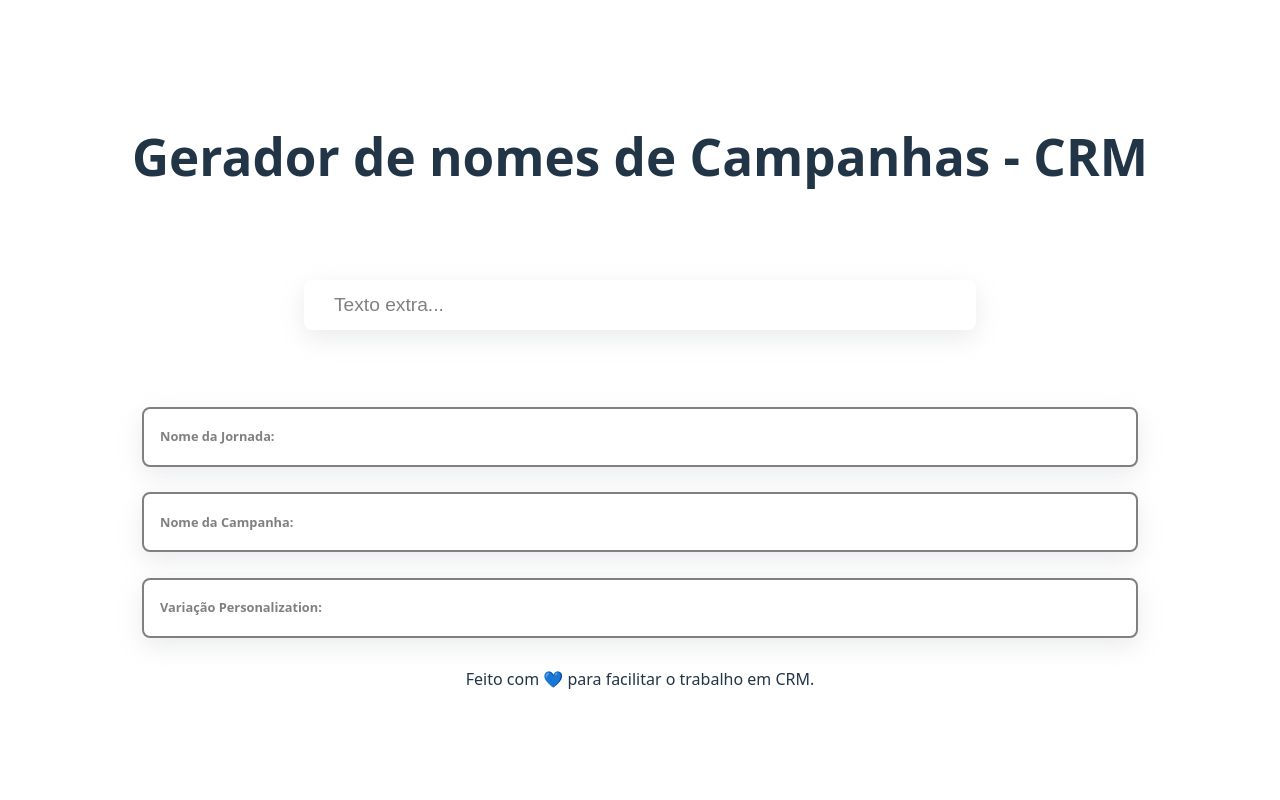
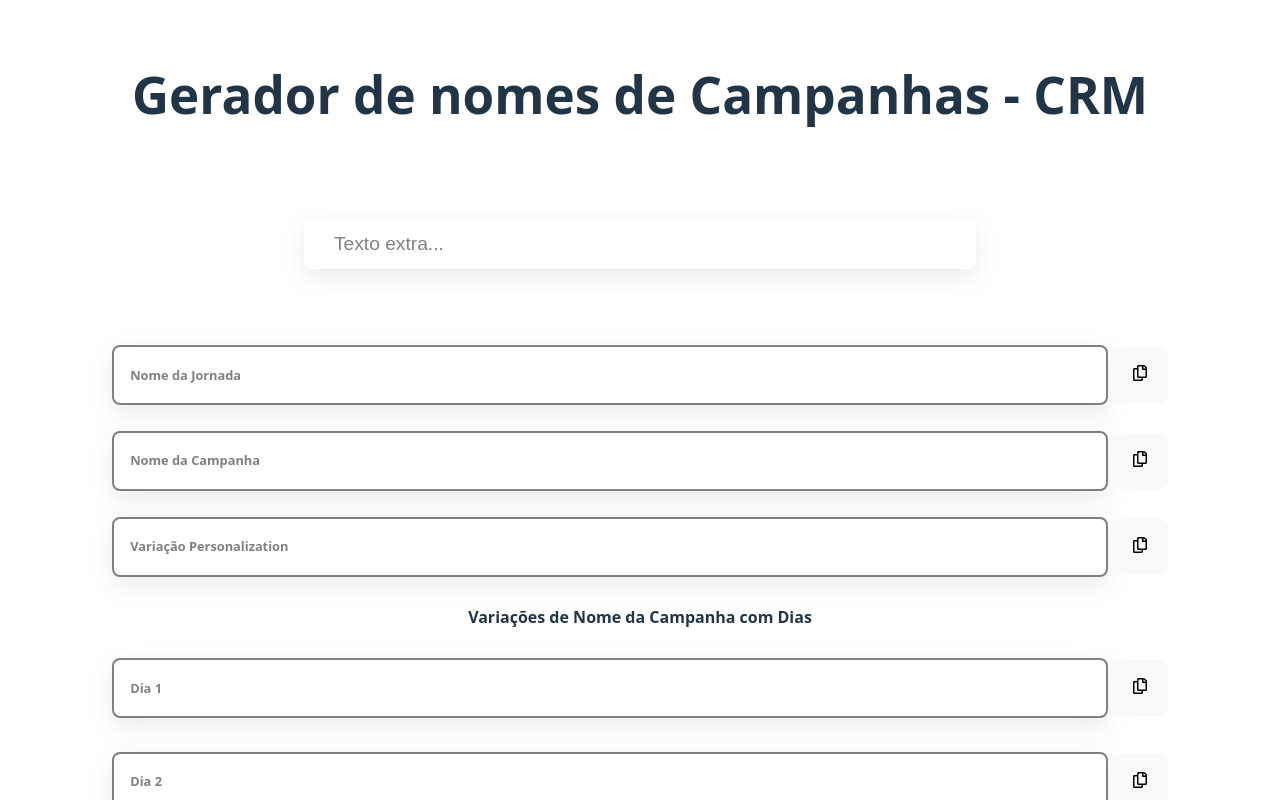
Before and after one commit to guilenzolari/gerador-de-nomes-crm, a React (Vite) app in the folder Projeto/: page / in a window 1280 px wide. Shown: the top 800 px of the page. Built offline with nearby package versions, Linux system fonts and the light colour scheme.

Commit message:
finaliza Variações de Nome da Campanha com Dias

```diff
--- a/Projeto/src/App.jsx
+++ b/Projeto/src/App.jsx
@@ -5,12 +5,13 @@ import DropdownItem from "./components/DropdownItem/DropdownItem";
 import dados from "../../dados.json";
 import Toast from "./components/ToastContainer/ToastContainer";
 import CaixaTextoECopiar from "./components/CaixaTextoECopiar/CaixaTextoECopiar";
+import CaixaGrandeTextosECopiar from "./components/CaixaGrandeTextosECopiar/CaixaGrandeTextosECopiar"
+
 import {
   gerarNomeCampanha,
   gerarNomeJornada,
   gerarNomePersonalization,
-  gerarDataHoje,
-  todasSelecoesObrigatoriasFeitas,
+  gerarNomesCampanhasComDias
 } from "./utils";
 
 function App() {
@@ -77,24 +78,30 @@ function App() {
       />
 
       <CaixaTextoECopiar
-        titulo="Nome da Jornada:"
+        titulo="Nome da Jornada"
         gerarNomeFn={() => gerarNomeJornada(selecoes, inputValue)}
         showToastMessage={showToastMessage}
       />
 
       <CaixaTextoECopiar
-        titulo="Nome da Campanha:"
+        titulo="Nome da Campanha"
         gerarNomeFn={() => gerarNomeCampanha(selecoes, inputValue)}
         showToastMessage={showToastMessage}
       />
 
       <CaixaTextoECopiar
-        titulo="Variação Personalization:"
+        titulo="Variação Personalization"
         gerarNomeFn={() => gerarNomePersonalization(selecoes, inputValue)}
         showToastMessage={showToastMessage}
       />
 
-      <p>Feito com 💙 para facilitar o trabalho em CRM.</p>
+      <CaixaGrandeTextosECopiar
+        titulo="Variações de Nome da Campanha com Dias"
+        gerarNomesFn={() => gerarNomesCampanhasComDias(selecoes, inputValue)}
+        showToastMessage={showToastMessage}
+      />
+
+      <p>Feito com 💙 para facilitar o trabalho em CRM</p>
 
       <Toast message={toastMessage} show={showToast} />
     </>
--- a/Projeto/src/components/CaixaGrandeTextosECopiar/CaixaGrandeTextosECopiar.css
+++ b/Projeto/src/components/CaixaGrandeTextosECopiar/CaixaGrandeTextosECopiar.css
@@ -0,0 +1,39 @@
+.lista-de-nomes {
+  display: flex;
+  flex-direction: column;
+  gap: 8px;
+}
+
+.linha-container {
+  display: flex;
+  align-items: center;
+  gap: 0.5rem;
+}
+
+.linha-nome {
+  display: flex;
+  align-items: center;
+  font-family: monospace;
+  background-color: white;
+  padding: 6px 10px;
+  border-radius: 6px;
+  width: 60rem;
+  border: 1px solid #ddd;
+}
+
+.textos-repetidos {
+  color: black;
+  text-align: center;
+  word-break: break-word;
+}
+
+.botao-copiar {
+  color: white;
+  border: none;
+  padding: 6px 10px;
+  border-radius: 6px;
+  height: 3.5rem;
+  cursor: pointer;
+  display: flex;
+  align-items: center;
+}
--- a/Projeto/src/components/CaixaGrandeTextosECopiar/CaixaGrandeTextosECopiar.jsx
+++ b/Projeto/src/components/CaixaGrandeTextosECopiar/CaixaGrandeTextosECopiar.jsx
@@ -0,0 +1,32 @@
+import React from "react";
+import "./CaixaGrandeTextosECopiar.css";
+import CaixaTextoECopiar from "../CaixaTextoECopiar/CaixaTextoECopiar";
+
+const CaixaGrandeTextosECopiar = ({
+  titulo,
+  gerarNomesFn,
+  showToastMessage,
+}) => {
+  const nomes = gerarNomesFn();
+
+  return (
+    <div className="caixa-grande">
+      <p>
+        <strong>{titulo}</strong>
+      </p>
+
+      <div className="lista-de-nomes">
+        {nomes.map((nome, idx) => (
+          <CaixaTextoECopiar
+            key={idx}
+            titulo={`Dia ${idx + 1}`}
+            nomeFixo={nome}
+            showToastMessage={showToastMessage}
+          />
+        ))}
+      </div>
+    </div>
+  );
+};
+
+export default CaixaGrandeTextosECopiar;
--- a/Projeto/src/components/CaixaTextoECopiar/CaixaTextoECopiar.css
+++ b/Projeto/src/components/CaixaTextoECopiar/CaixaTextoECopiar.css
@@ -1,7 +1,7 @@
 .caixaTextoECopiar {
   align-items: center;
   display: flex;
-  gap: 0.5rem;
+  gap: 0.2rem;
   flex-wrap: wrap;
   justify-content: center;
 }
@@ -32,5 +32,5 @@
 }
 
 .botaoCopiar {
-  height: 4rem;
+  height: 3.5rem;
 }
--- a/Projeto/src/components/CaixaTextoECopiar/CaixaTextoECopiar.jsx
+++ b/Projeto/src/components/CaixaTextoECopiar/CaixaTextoECopiar.jsx
@@ -2,8 +2,8 @@ import React from "react";
 import { FaRegCopy } from "react-icons/fa";
 import "./CaixaTextoECopiar.css";
 
-const CaixaTextoECopiar = ({ titulo, gerarNomeFn, showToastMessage }) => {
-  const nome = gerarNomeFn();
+const CaixaTextoECopiar = ({ titulo, gerarNomeFn, showToastMessage, nomeFixo }) => {
+  const nome = nomeFixo ?? (gerarNomeFn ? gerarNomeFn() : "");
 
   const handleCopy = async () => {
     if (!nome) {
@@ -24,16 +24,14 @@ const CaixaTextoECopiar = ({ titulo, gerarNomeFn, showToastMessage }) => {
     <div className="caixaTextoECopiar">
       <p className="caixaNomeCampanha">
         <span className="texto">{titulo}</span>
-        {nome && <span className="nomeCapanha">{nome}</span>}
+        <span className="nomeCapanha">{nome || ""}</span>
       </p>
 
-      {nome && (
-        <div className="caixaBotao">
-          <button className="botaoCopiar" onClick={handleCopy}>
-            <FaRegCopy />
-          </button>
-        </div>
-      )}
+      <div className="caixaBotao">
+        <button className="botaoCopiar" onClick={handleCopy}>
+          <FaRegCopy />
+        </button>
+      </div>
     </div>
   );
 };
--- a/Projeto/src/utils.js
+++ b/Projeto/src/utils.js
@@ -86,6 +86,49 @@ function gerarNomeJornada(selecoes, inputValue) {
   return "JR_" + partes.join("_");
 }
 
+function gerarNomesCampanhasComDias(selecoes, inputValue) {
+  if (!todasSelecoesObrigatoriasFeitas(selecoes)) return ["","","","","","",""];
+
+  const partesFixas = [
+    selecoes["Canal"].value,
+    selecoes["Tipo de demanda"].value,
+    selecoes["Produto"].value,
+    selecoes["Pontual"].value,
+    gerarDataHoje(),
+  ];
+
+  const extras = [];
+
+  if (inputValue.trim() !== "") {
+    const textoExtra = inputValue.trim().replace(/\s+/g, "_").toUpperCase();
+    extras.push(textoExtra);
+  }
+
+  extras.push(
+    selecoes["Canal de Direcionamento"].value,
+    selecoes["Criterio de Sucesso"].value,
+    selecoes["PÚBLICO"].value
+  );
+
+  if (selecoes["TOKEN"]?.value) {
+    extras.push(selecoes["TOKEN"].value);
+  }
+
+  const nomesComDias = [];
+
+  for (let i = 1; i <= 7; i++) {
+    const partesComDia = [
+      ...partesFixas,
+      `D${i}`,
+      ...extras,
+      "TEMPLATE_INICIAL",
+    ];
+    nomesComDias.push(partesComDia.join("_"));
+  }
+
+  return nomesComDias;
+}
+
 const gerarDataHoje = () => {
   const hoje = new Date();
   const ano = hoje.getFullYear();
@@ -113,4 +156,5 @@ export {
   gerarNomePersonalization,
   gerarDataHoje,
   todasSelecoesObrigatoriasFeitas,
+  gerarNomesCampanhasComDias
 };
```
